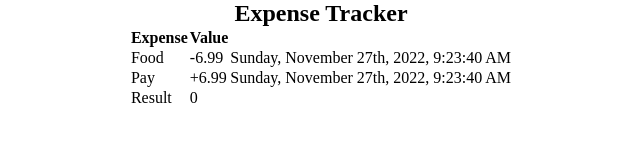
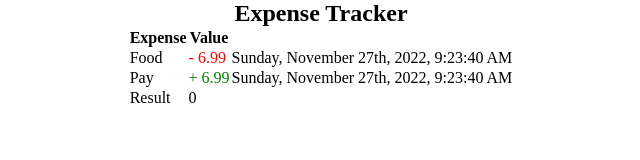
Before and after one commit to edewindt/ExpenseTracker, a SvelteKit app: page / in a window 1280 px wide. Shown: the top 160 px of the page, without its empty margins (319-959 px from the left). Built offline with nearby package versions, Linux system fonts and the light colour scheme.

Commit message:
Added conditional rendering of colors

```diff
--- a/src/routes/+page.svelte
+++ b/src/routes/+page.svelte
@@ -37,8 +37,8 @@
 	<tr><th>Expense</th><th>Value</th></tr>
 	{#each expenses as { name, cost, negative, time }}
 		<tr
-			><td>{name}</td><td
-				>{#if negative}-{cost}{:else}+{cost}{/if}</td
+			><td>{name}</td><td class:negative class:positive={!negative}
+				>{#if negative}- {cost}{:else}+ {cost}{/if}</td
 			><td>{time}</td></tr
 		>
 	{/each}
@@ -46,4 +46,10 @@
 </table>
 
 <style>
+	.negative {
+		color: red;
+	}
+	.positive {
+		color: green;
+	}
 </style>
```
